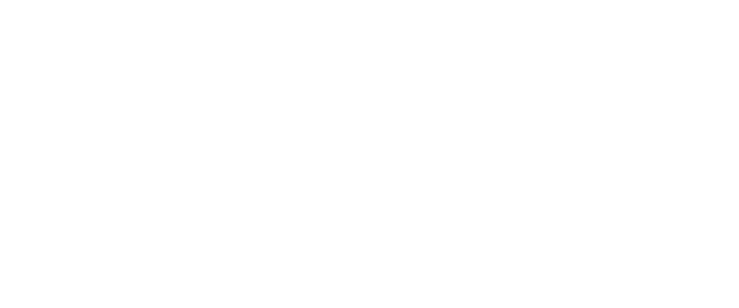
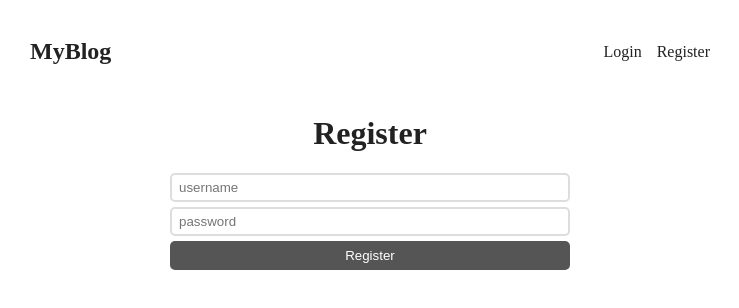
Before and after one commit to patryk77k/FullstackBlogClient, a React (Create React App) app: page /register in a window 1280 px wide. Before the commit this address had no page. Shown: the top 308 px of the page, without its empty margins (270-1009 px from the left). Built offline with nearby package versions, Linux system fonts and the light colour scheme.

Commit message:
response and request work

```diff
--- a/package.json
+++ b/package.json
@@ -6,6 +6,8 @@
     "@testing-library/jest-dom": "^5.16.5",
     "@testing-library/react": "^13.4.0",
     "@testing-library/user-event": "^13.5.0",
+    "axios": "^1.3.5",
+    "axos": "^0.0.1",
     "react": "^18.2.0",
     "react-dom": "^18.2.0",
     "react-router-dom": "^6.6.1",
--- a/src/App.css
+++ b/src/App.css
@@ -1,3 +1,7 @@
+* {
+  box-sizing: border-box;
+}
+
 body {
   color: #222;
 }
@@ -62,3 +66,32 @@
   margin: 10px 0;
   line-height: 1.4rem;
 }
+
+form.login,
+form.register {
+  max-width: 400px;
+  margin: 0 auto;
+}
+
+input {
+  display: block;
+  margin-bottom: 5px;
+  width: 100%;
+  padding: 5px 7px;
+  border: 2px solid #ddd;
+  border-radius: 5px;
+  background-color: #fff;
+}
+
+button {
+  width: 100%;
+  display: block;
+  background-color: #555;
+  color: #fff;
+  border: 0;
+  border-radius: 5px;
+  padding: 7px 0;
+}
+form h1 {
+  text-align: center;
+}
--- a/src/App.js
+++ b/src/App.js
@@ -1,10 +1,9 @@
 import "./App.css";
 import { Routes, Route } from "react-router-dom";
-import Header from "./Header";
-import Post from "./Post";
 import Layout from "./Layout";
 import IndexPage from "./pages/IndexPage";
 import LoginPage from "./pages/LoginPage";
+import RegisterPage from "./pages/RegisterPage";
 
 function App() {
   return (
@@ -12,6 +11,7 @@
       <Route path="/" element={<Layout />}>
         <Route index element={<IndexPage />} />
         <Route path={"/login"} element={<LoginPage />} />
+        <Route path={"/register"} element={<RegisterPage />} />
       </Route>
     </Routes>
   );
--- a/src/pages/LoginPage.js
+++ b/src/pages/LoginPage.js
@@ -3,7 +3,8 @@
 const LoginPage = () => {
   return (
     <div>
-      <form action="">
+      <form className="login">
+        <h1>Login</h1>
         <input type="text" placeholder="username" />
         <input type="password" placeholder="password" />
         <button>Login</button>
--- /dev/null
+++ b/src/pages/RegisterPage.js
@@ -0,0 +1,43 @@
+import { useState } from "react";
+import axios from "axios";
+
+export default function RegisterPage() {
+  const [username, setUsername] = useState("");
+  const [password, setPassword] = useState("");
+  async function register(e) {
+    try {
+      e.preventDefault();
+      const response = await axios.post("http://localhost:4000/register", {
+        username: username,
+        password: password,
+      });
+      if (response.status === 200) {
+        alert("registration successful");
+      } else {
+        alert("registration failed");
+      }
+    } catch (error) {
+      console.error(error);
+      alert("registration failed");
+    }
+  }
+
+  return (
+    <form className="register" onSubmit={register}>
+      <h1>Register</h1>
+      <input
+        type="text"
+        placeholder="username"
+        value={username}
+        onChange={(e) => setUsername(e.target.value)}
+      />
+      <input
+        type="password"
+        placeholder="password"
+        value={password}
+        onChange={(e) => setPassword(e.target.value)}
+      />
+      <button>Register</button>
+    </form>
+  );
+}
```
Also changed, not shown: 1 other file (tests, documents, lock files or other folders).
